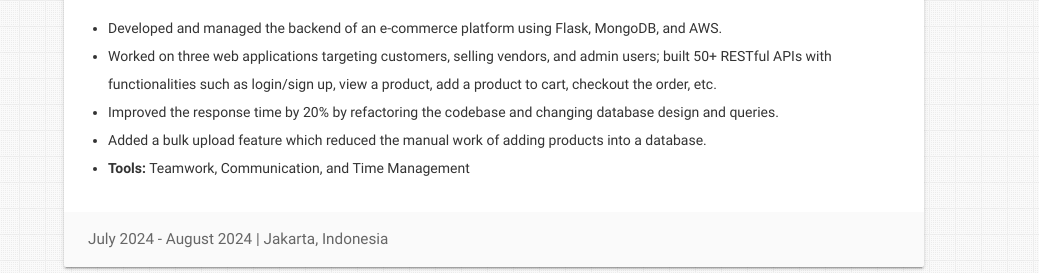
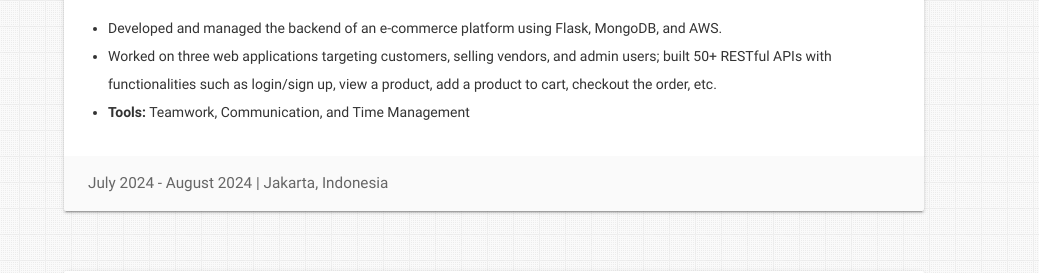
Before and after one commit to WowCodeSusah/Portfolio, a plain HTML site: page index.html in a window 1280 px wide. Shown: the part 1872-2145 px from the top of the page, without its empty margins (241-1280 px from the left). Drawn offline with nearby package versions, Linux system fonts and the light colour scheme.

```diff
--- a/index.html
+++ b/index.html
@@ -275,8 +275,6 @@
                 Worked on three web applications targeting customers, selling vendors, and admin users; built 50+ RESTful APIs with functionalities
 such as login/sign up, view a product, add a product to cart, checkout the order, etc.
               </li>
-              <li>Improved the response time by 20% by refactoring the codebase and changing database design and queries.</li>
-              <li>Added a bulk upload feature which reduced the manual work of adding products into a database.</li>
               <li>
                 <b>Tools:</b> Teamwork, Communication, and Time Management
               </li>
```
